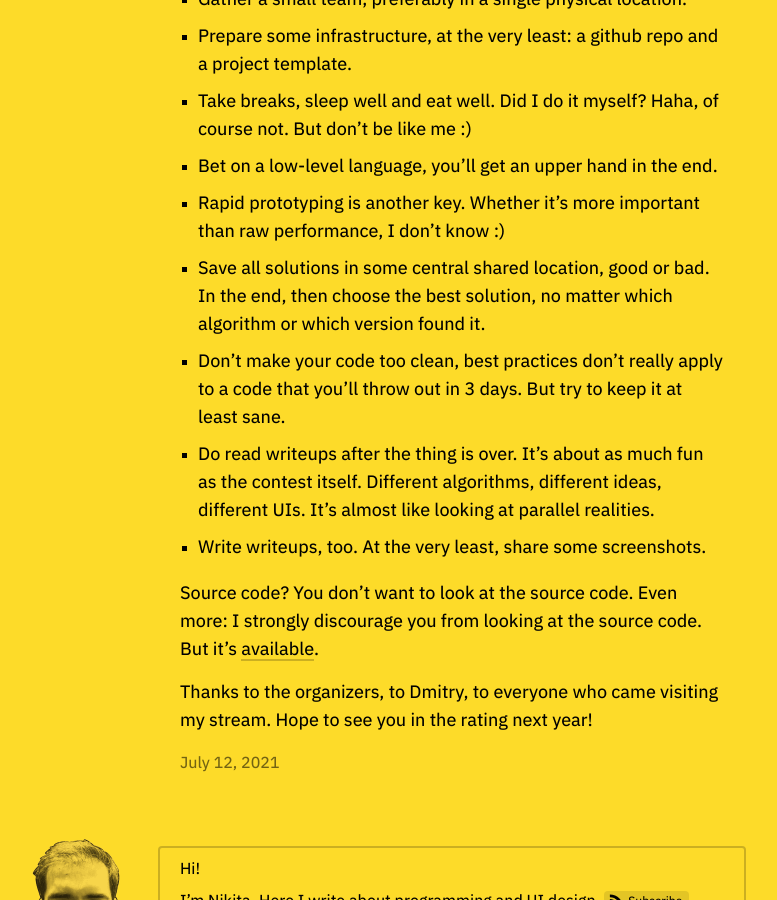
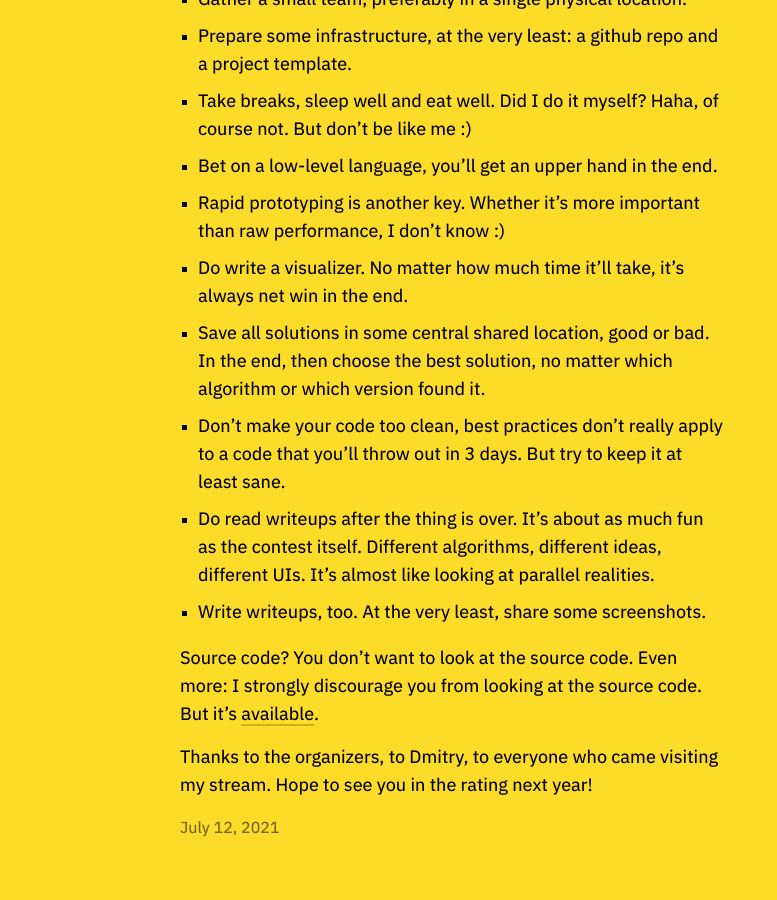
Before and after one commit to tonsky/tonsky.github.io, a Jekyll site: the page built from _posts/2021-07-12-icfpc-2021.md, in a window 1280 px wide and 900 px high, scrolled down 15499 px. Shown: the whole window, without its empty margins (189-966 px from the left). Built offline with Jekyll 4.4.1, drawn with Linux system fonts in a browser that asks for light colours.

Commit message:
A note about visualizer

```diff
--- a/_posts/2021-07-12-icfpc-2021.md
+++ b/_posts/2021-07-12-icfpc-2021.md
@@ -294,6 +294,7 @@ Some hints if you decide to participate next year:
 - Take breaks, sleep well and eat well. Did I do it myself? Haha, of course not. But don’t be like me :)
 - Bet on a low-level language, you’ll get an upper hand in the end.
 - Rapid prototyping is another key. Whether it’s more important than raw performance, I don’t know :)
+- Do write a visualizer. No matter how much time it’ll take, it’s always net win in the end.
 - Save all solutions in some central shared location, good or bad. In the end, then choose the best solution, no matter which algorithm or which version found it.
 - Don’t make your code too clean, best practices don’t really apply to a code that you’ll throw out in 3 days. But try to keep it at least sane.
 - Do read writeups after the thing is over. It’s about as much fun as the contest itself. Different algorithms, different ideas, different UIs. It’s almost like looking at parallel realities.
```
